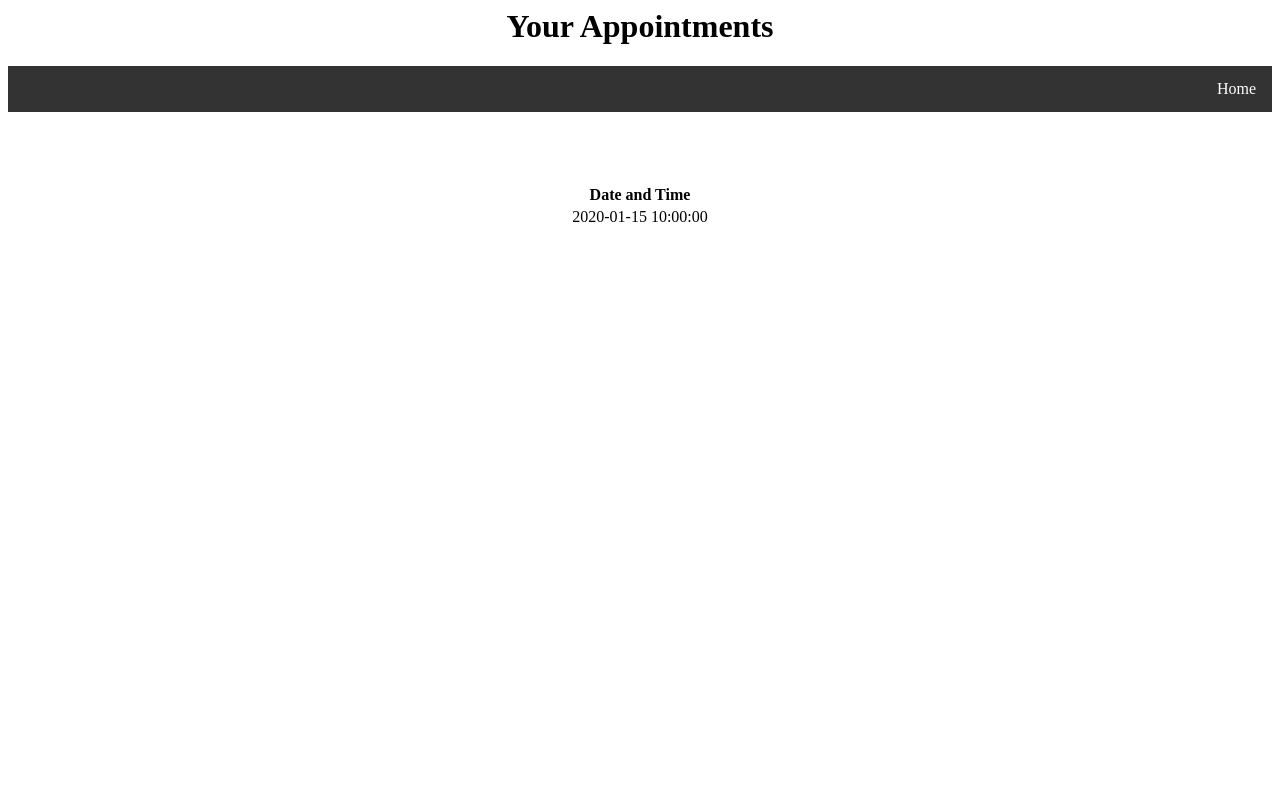
After one commit to lukemartin3/Hospital-Management-System, a Flask app: page /see-appointments in a window 1280 px wide. The commit adds this page. Run offline with Flask 2, Linux system fonts and the light colour scheme; the visitor is signed in with stand-in values (Sample User, id 1); tables that the repository leaves empty or names only in its code hold one stand-in row (values such as "Sample post").

Commit message:
added viewing appointments functionality for user

```diff
--- a/src/app.py
+++ b/src/app.py
@@ -7,8 +7,8 @@ app = Flask(__name__)
 
 __HOST = 'localhost'
 __USERNAME = 'root'
-__PASSWORD = '871056'
-__DATABASE = 'users'
+__PASSWORD = 'Topher1028'
+__DATABASE = 'fsedb'
 
 app.config['SECRET_KEY'] = "debug key"
 app.config['SESSION_TYPE'] = 'filesystem'
@@ -82,17 +82,30 @@ def logout():
 
 @app.route("/schedule-appointment", methods=["POST", "GET"])
 def schedule():
-    if not session.get("user_name"):
+    if not session.get("username"):
         return redirect("/login")
     if request.method == "POST":
         date = request.form.get('date')
         time = request.form.get('time')
-        mycursor.execute('INSERT INTO appointments (username, date, time) VALUES (%s, %s, %s)',
-                         (session['username'], date, time))
+        date_time = date + ' ' + time
+        mycursor.execute('INSERT INTO appointments (username, datetime) VALUES (%s, %s)',
+                         # in 'appointments' table make row for username and 'datetime' with datatype: DATETIME
+                         (session['username'], date_time))
         con.commit()
         return render_template("home.html")
     return render_template("scheduling.html")
 
+@app.route("/see-appointments", methods=['POST', 'GET'])
+def see_appointments():
+    if not session.get("username"):
+        return redirect("/login")
+    if request.method == "POST":
+        pass
+    else:
+        mycursor.execute('SELECT datetime FROM appointments WHERE username=%s', (session['username'],))
+        appointments = mycursor.fetchall()
+        return render_template("see-appointments.html", appointments=appointments)
+
 
 if __name__ == "__main__":
     app.run(debug=True)
--- /dev/null
+++ b/src/templates/see-appointments.html
@@ -0,0 +1,62 @@
+<html>
+<head>
+    <meta charset="UTF-8">
+    <title>Appointments</title>
+    <style>
+        ul {
+            list-style-type: none;
+            margin: 0;
+            padding: 0;
+            overflow: hidden;
+            background-color: #333;
+            width: 100%;
+        }
+        li {
+            float: right;
+        }
+        li a {
+            display: block;
+            color: white;
+            text-align: center;
+            padding: 14px 16px;
+            text-decoration: none;
+        }
+        li a:hover {
+            background-color: #111;
+        }
+        h1 {
+            text-align: center;
+        }
+        form {
+            text-align: center;
+        }
+        .table-wrapper {
+            display: flex;
+            justify-content: center;
+            align-items: center;
+            height: 10vh;
+        }
+        table {
+            text-align: center;
+        }
+    </style>
+</head>
+<body>
+    <h1>Your Appointments</h1>
+    <ul>
+        <li><a href="{{url_for('home')}}">Home</a></li>
+    </ul><br><br><br>
+    <div class="table-wrapper">
+        <table>
+            <tr>
+                <th>Date and Time</th>
+            </tr>
+            {% for appointment in appointments %}
+            <tr>
+                <td>{{ appointment[0] }}</td>
+            </tr>
+            {% endfor %}
+        </table>
+    </div>
+</body>
+</html>
```
Also changed, not shown: src/templates/home.html (+5 -2 lines).
